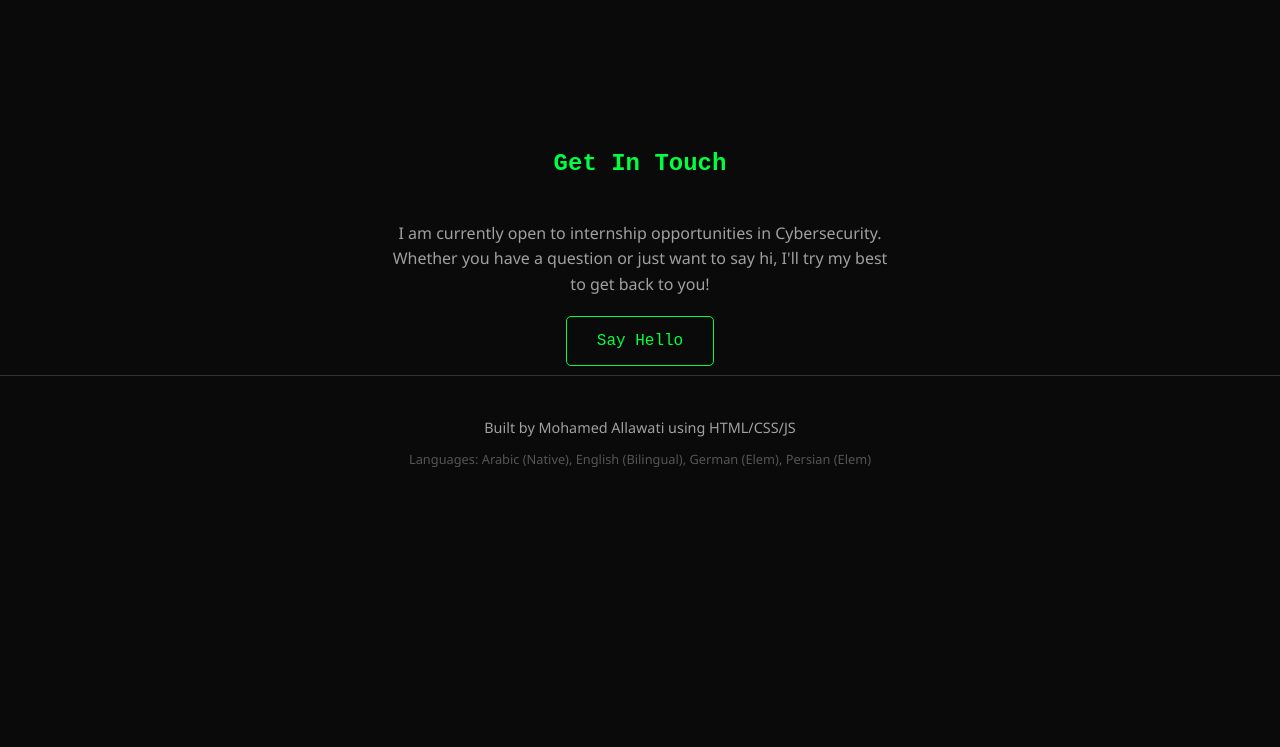
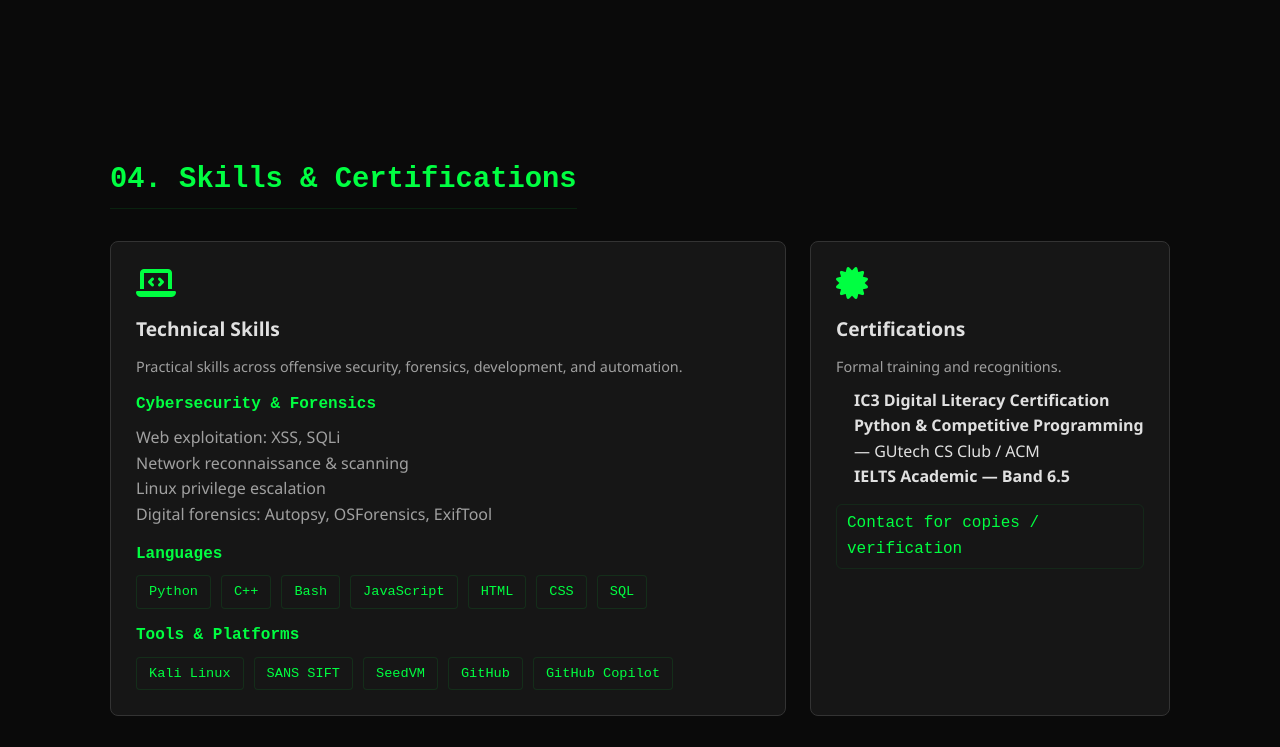
Before and after one commit to Mohd5L/mohamed5L.github.io-cv, a plain HTML site: page index.html in a window 1280 px wide. Shown: the part 3093-3840 px from the top of the page. Before the commit the page ends 3602 px from the top, so only its background shows below. Drawn offline with Linux system fonts and the light colour scheme.

```diff
--- a/index.html
+++ b/index.html
@@ -177,6 +177,13 @@
             font-family: var(--font-mono);
             display: inline-block;
             margin-top: 8px;
+        }
+
+        /* --- Skills & Certifications tweaks --- */
+        #skills-certifications .card-grid { gap: 20px; }
+        #skills-certifications .card h3 { margin-top: 6px; }
+        @media (max-width: 900px) {
+          #skills-certifications .card-grid { grid-template-columns: 1fr; }
         }
 
         /* --- Education & Languages --- */
@@ -359,20 +366,25 @@
                         <span class="tag">Automation</span>
                     </div>
                 </div>
+
                 <div class="card">
                     <div class="card-header">
                         <i class="fab fa-windows folder-icon"></i>
                     </div>
                     <h3>Win10 Vulnerability Assessment</h3>
                     <p>Independently discovered 4 vulnerabilities in Windows 10 via manual exploitation and misconfiguration analysis.</p>
+
+                    <!-- Download link for the assessment README -->
                     <a class="play-link" href="./Ethical_Hacking_Vulnerability_Assessment_Project.txt" download>
-                    <i class="fas fa-download">Download assessment (README)</i>
+                      <i class="fas fa-download"></i> Download assessment (README)
                     </a>
+
                     <div class="tags" style="margin-top:12px">
                         <span class="tag">Red Teaming</span>
                         <span class="tag">Exploitation</span>
                     </div>
                 </div>
+
                 <div class="card">
                     <div class="card-header">
                         <i class="fas fa-chart-line folder-icon"></i>
@@ -404,6 +416,79 @@
 
             </div>
         </div>
+    </section>
+
+    <!-- New Skills & Certifications Section -->
+    <section id="skills-certifications">
+      <div class="container">
+        <h2 class="section-title">04. Skills & Certifications</h2>
+
+        <div class="card-grid" style="grid-template-columns: 1fr 360px; gap: 24px;">
+          <!-- Technical Skills -->
+          <div class="card">
+            <div class="card-header">
+              <i class="fas fa-laptop-code folder-icon"></i>
+            </div>
+            <h3>Technical Skills</h3>
+            <p style="color: var(--text-secondary); margin-bottom: 12px;">
+              Practical skills across offensive security, forensics, development, and automation.
+            </p>
+
+            <div style="margin-bottom: 12px;">
+              <strong style="color: var(--accent); font-family: var(--font-mono);">Cybersecurity & Forensics</strong>
+              <ul style="margin-top:8px; color: var(--text-secondary);">
+                <li>Web exploitation: XSS, SQLi</li>
+                <li>Network reconnaissance & scanning</li>
+                <li>Linux privilege escalation</li>
+                <li>Digital forensics: Autopsy, OSForensics, ExifTool</li>
+              </ul>
+            </div>
+
+            <div style="margin-bottom: 12px;">
+              <strong style="color: var(--accent); font-family: var(--font-mono);">Languages</strong>
+              <div class="tags" style="margin-top:8px">
+                <span class="tag">Python</span>
+                <span class="tag">C++</span>
+                <span class="tag">Bash</span>
+                <span class="tag">JavaScript</span>
+                <span class="tag">HTML</span>
+                <span class="tag">CSS</span>
+                <span class="tag">SQL</span>
+              </div>
+            </div>
+
+            <div>
+              <strong style="color: var(--accent); font-family: var(--font-mono);">Tools & Platforms</strong>
+              <div class="tags" style="margin-top:8px">
+                <span class="tag">Kali Linux</span>
+                <span class="tag">SANS SIFT</span>
+                <span class="tag">SeedVM</span>
+                <span class="tag">GitHub</span>
+                <span class="tag">GitHub Copilot</span>
+              </div>
+            </div>
+          </div>
+
+          <!-- Certifications -->
+          <div class="card">
+            <div class="card-header">
+              <i class="fas fa-certificate folder-icon"></i>
+            </div>
+            <h3>Certifications</h3>
+            <p style="color: var(--text-secondary); margin-bottom: 10px;">
+              Formal training and recognitions.
+            </p>
+
+            <ul style="padding-left: 18px; color: var(--text-primary); line-height: 1.6;">
+              <li><strong>IC3 Digital Literacy Certification</strong></li>
+              <li><strong>Python & Competitive Programming</strong> — GUtech CS Club / ACM</li>
+              <li><strong>IELTS Academic — Band 6.5</strong></li>
+            </ul>
+
+            <a class="play-link" href="#contact" style="display:inline-block; margin-top:14px;">Contact for copies / verification</a>
+          </div>
+        </div>
+      </div>
     </section>
 
     <section id="contact" style="padding-bottom: 20px;">
```
